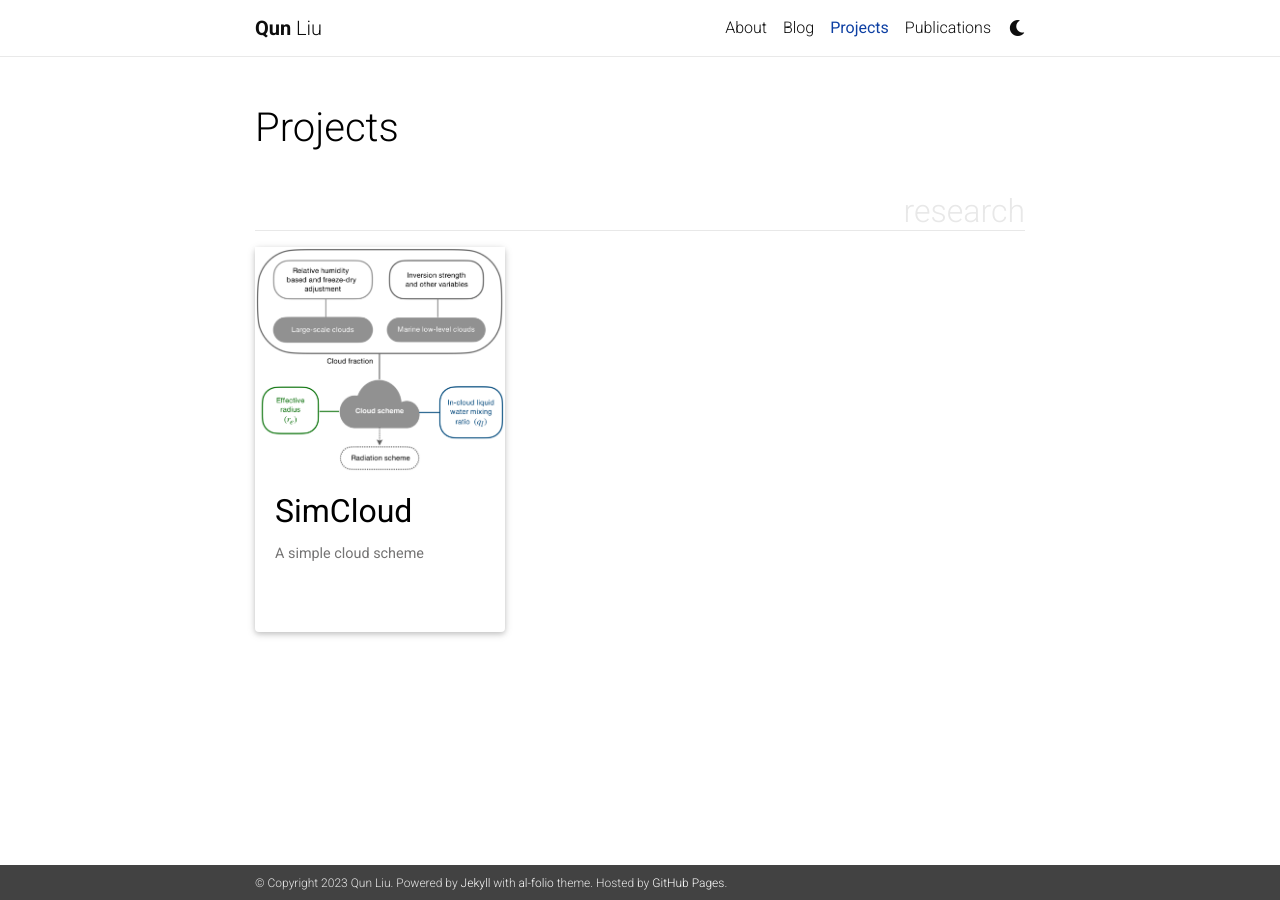
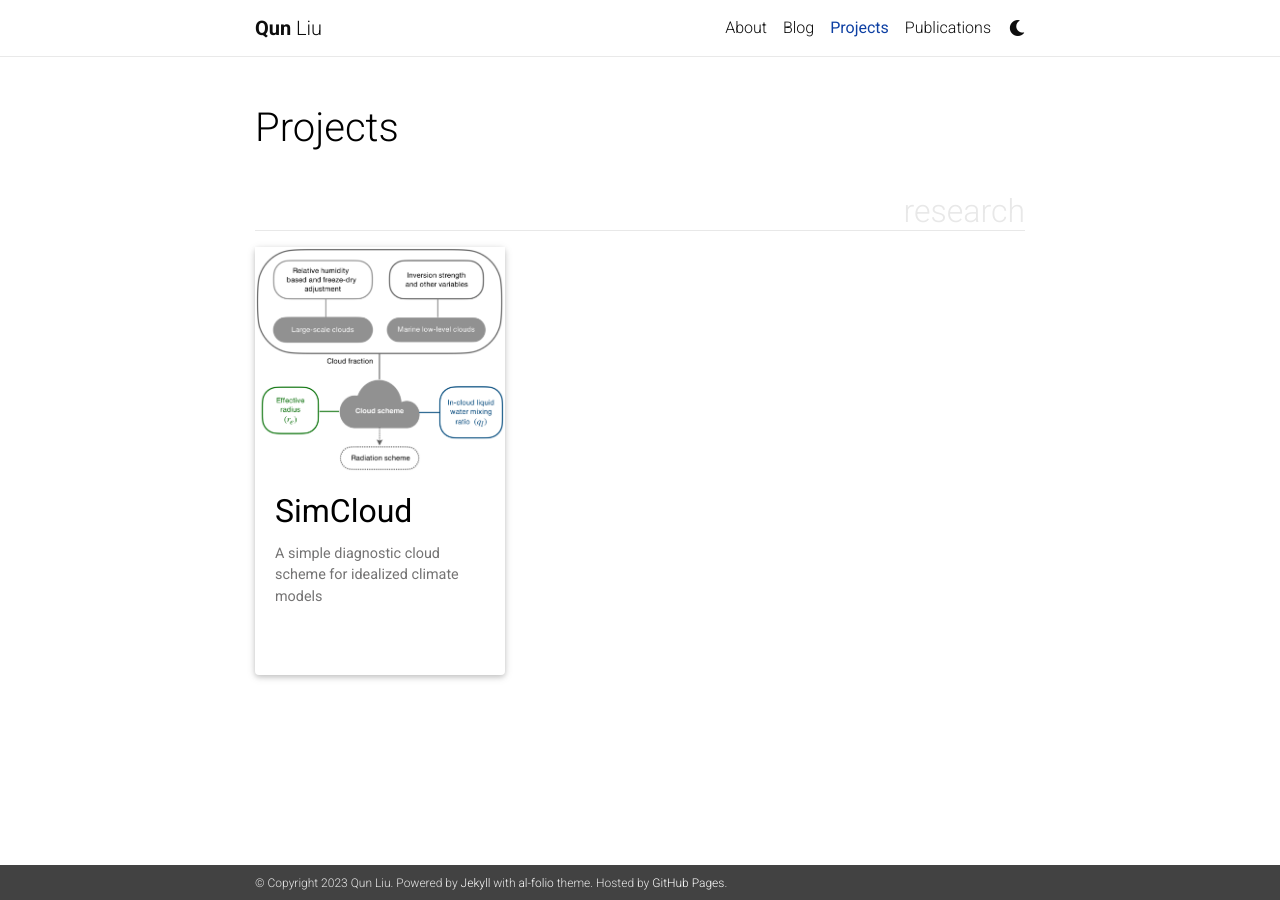
Before and after one commit to lqxyz/lqxyz.github.io, a Jekyll site: the page built from _pages/projects.md, in a window 1280 px wide. Built offline with Jekyll 4.4.1, drawn with Linux system fonts in a browser that asks for light colours; nearby versions of some CDN libraries; comment, search, counter and statistics services are not loaded; a style sheet for code colours, icons or effects is not loaded.

Commit message:
begin to write project about simcloud

```diff
--- a/_projects/simcloud.md
+++ b/_projects/simcloud.md
@@ -1,7 +1,7 @@
 ---
 layout: page
 title: SimCloud
-description: A simple cloud scheme
+description: A simple diagnostic cloud scheme for idealized climate models
 img: assets/img/projects/gmd-2020-402-f01-web.png
 importance: 1
 category: research
```
